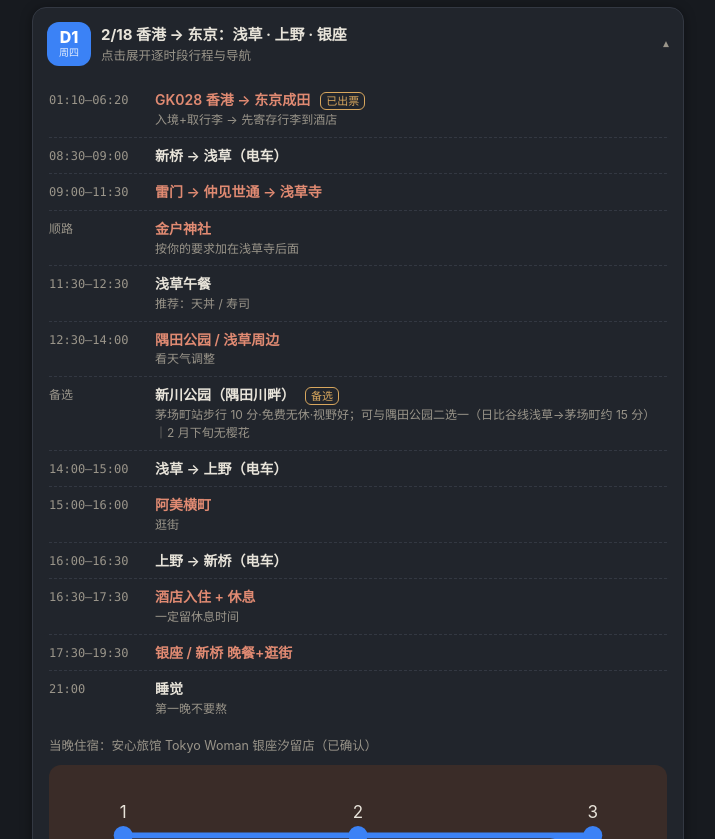
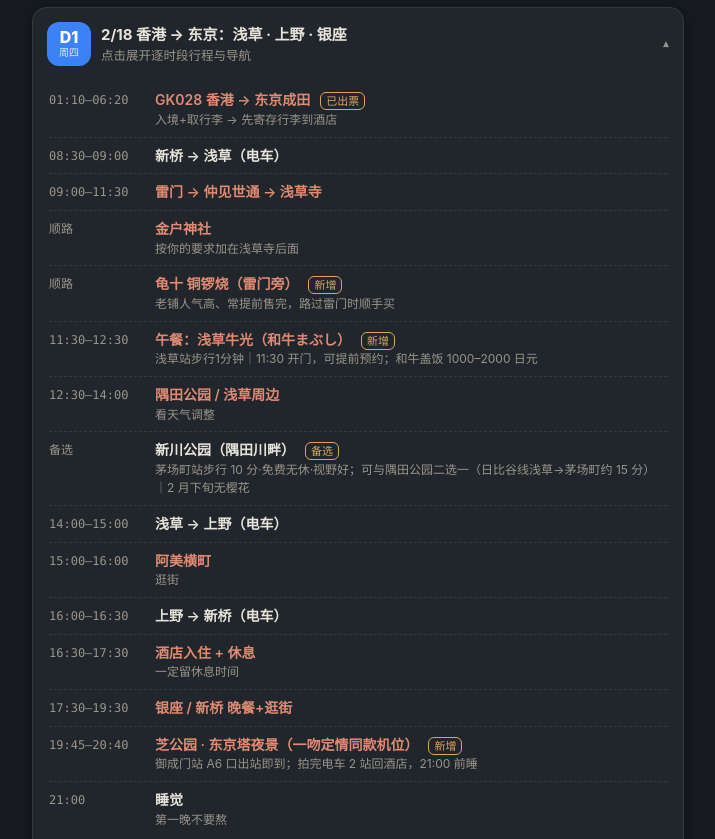
Before and after one commit to Serenaz-create/japan-trip, a plain HTML site: page index.html in a window 1280 px wide. Shown: the part 1869-2708 px from the top of the page, without its empty margins (282-997 px from the left). Drawn offline with Linux system fonts and the light colour scheme.

Commit message:
2/18 加龟十、浅草牛光、东京塔夜景；2/24 加 Masuzakiya 退税；待办加电话卡与港澳通行证

```diff
--- a/index.html
+++ b/index.html
@@ -227,6 +227,8 @@ footer{text-align:center;color:var(--sub);font-size:11.5px;margin-top:30px}
     <li>办理日本签证 / 检查护照有效期</li>
     <li>购买交通 IC 卡、准备日元现金</li>
     <li>办理境外流量（eSIM / WiFi）</li>
+    <li>购买日本电话卡：SoftBank T8981 原生卡（出发前激活）</li>
+    <li>检查港澳通行证有效期 / 签注（经香港往返）</li>
     <li>Kusaka Curry 排队避开饭点（11:30 开门前到或 14:00 后，周三公休）</li>
   </ul>
 </div>
@@ -267,7 +269,8 @@ const DAYS=[
    {tm:"08:30–09:00",loc:"新桥 → 浅草（电车）",q:"Shimbashi Station",nav:false},
    {tm:"09:00–11:30",loc:"雷门 → 仲见世通 → 浅草寺",q:"Senso-ji Temple Kaminarimon"},
    {tm:"顺路",loc:"金户神社",q:"金戸神社",note:"按你的要求加在浅草寺后面"},
-   {tm:"11:30–12:30",loc:"浅草午餐",note:"推荐：天丼 / 寿司"},
+   {tm:"顺路",loc:"龟十 铜锣烧（雷门旁）",q:"亀十 浅草",note:"老铺人气高、常提前售完，路过雷门时顺手买",flag:"新增"},
+   {tm:"11:30–12:30",loc:"午餐：浅草牛光（和牛まぶし）",q:"Asakusa Ushimitsu",note:"浅草站步行1分钟｜11:30 开门，可提前预约；和牛盖饭 1000–2000 日元",flag:"新增"},
    {tm:"12:30–14:00",loc:"隅田公园 / 浅草周边",q:"Sumida Park",note:"看天气调整"},
    {tm:"备选",loc:"新川公园（隅田川畔）",q:"Shinkawa Park Tokyo Chuo-ku",note:"茅场町站步行 10 分·免费无休·视野好；可与隅田公园二选一（日比谷线浅草→茅场町约 15 分）｜2 月下旬无樱花",flag:"备选",nav:false},
    {tm:"14:00–15:00",loc:"浅草 → 上野（电车）",q:"Ueno Station",nav:false},
@@ -275,6 +278,7 @@ const DAYS=[
    {tm:"16:00–16:30",loc:"上野 → 新桥（电车）",nav:false},
    {tm:"16:30–17:30",loc:"酒店入住 + 休息",q:"Anshin oyado Tokyo Woman Ginza Shiodome",note:"一定留休息时间"},
    {tm:"17:30–19:30",loc:"银座 / 新桥 晚餐+逛街",q:"Ginza Tokyo"},
+   {tm:"19:45–20:40",loc:"芝公园 · 东京塔夜景（一吻定情同款机位）",q:"芝公園 東京タワー",note:"御成门站 A6 口出站即到；拍完电车 2 站回酒店，21:00 前睡",flag:"新增"},
    {tm:"21:00",loc:"睡觉",note:"第一晚不要熬",nav:false},
   ]},
  {n:2,date:"2/19",w:"周五",title:"东京：明治神宫 · 原宿 · 表参道 · 涩谷 · 新宿",color:"#ef4444",
@@ -375,6 +379,7 @@ const DAYS=[
    {tm:"10:00–10:20",loc:"淀屋桥 → 心斋桥（电车）",nav:false},
    {tm:"10:30–12:00",loc:"心斋桥筋（最后购物）",q:"Shinsaibashisuji Shopping Street"},
    {tm:"12:00–13:00",loc:"大丸心斋桥",q:"Daimaru Shinsaibashi",note:"免税+最后购买"},
+   {tm:"13:00–13:50",loc:"Masuzakiya 难波本店（毛线 · 退税）",q:"マスザキヤ ナンバ本店",note:"难波高岛屋东邻，难波站步行5分；Rowan 等进口线最多，满额可直接免税——记得带护照；营业至傍晚，出发前先确认当天营业",flag:"新增"},
    {tm:"14:00–14:30",loc:"America-mura",q:"America-mura Osaka",note:"快速逛"},
    {tm:"14:30–15:30",loc:"道顿堀 + 戎桥",q:"Ebisubashi Bridge"},
    {tm:"15:30–16:00",loc:"最后伴手礼",q:"Don Quijote Dotonbori"},
```
